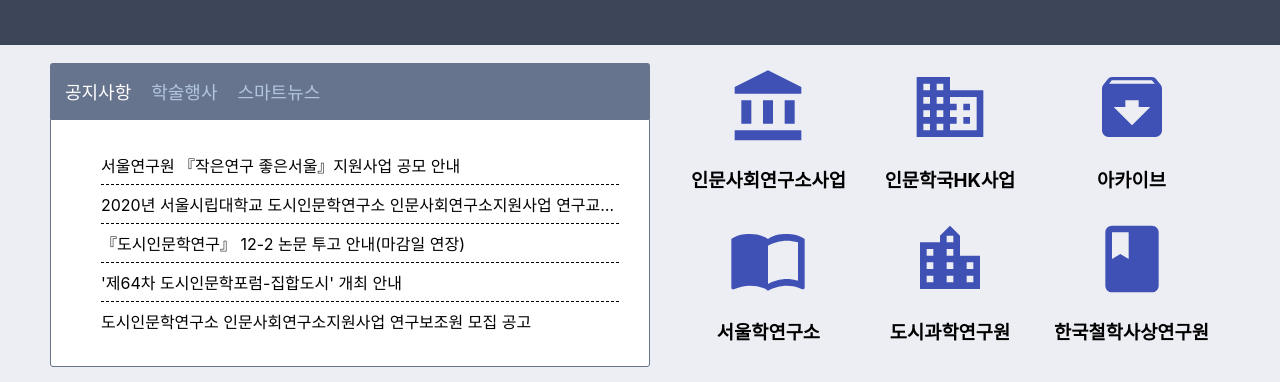
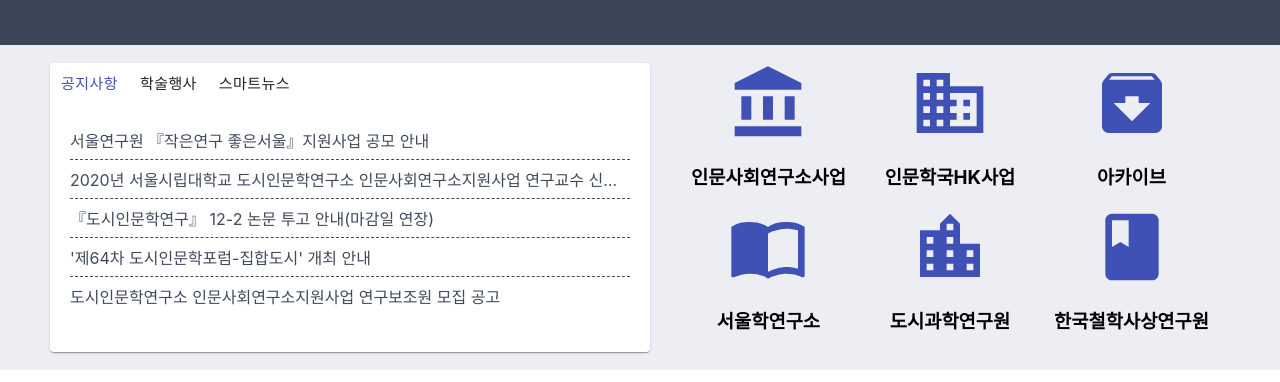
Before and after one commit to powergee/smart-city-hub, a React (Create React App) app in the folder frontend/: page / in a window 1280 px wide. Shown: the part 786-1168 px from the top of the page. Built offline with nearby package versions, Linux system fonts and the light colour scheme.

Commit message:
Add Material UI in NoticeBoard.js

```diff
--- a/frontend/src/components/NoticeBoard.js
+++ b/frontend/src/components/NoticeBoard.js
@@ -1,15 +1,21 @@
-import React from 'react'
+import React, { useState } from 'react'
 import "./NoticeBoard.scss"
+import { Paper, Button } from '@material-ui/core'
 
 export default function NoticeBoard() {
+    const NOTICE = 0, EVENT = 1, NEWS = 2;
+    const [selected, setSelected] = useState(0);
+
+    const getButtonHandler = (num) => () => {
+        setSelected(num);
+    }
+
     return (
-        <div>
+        <Paper>
             <div className="board-header">
-                <ul>
-                    <li className="category-enabled">공지사항</li>
-                    <li className="category-disabled">학술행사</li>
-                    <li className="category-disabled">스마트뉴스</li>
-                </ul>
+                <Button onClick={getButtonHandler(NOTICE)} color={(selected === NOTICE ? "primary" : "default")} size="large">공지사항</Button>
+                <Button onClick={getButtonHandler(EVENT)} color={(selected === EVENT ? "primary" : "default")} size="large">학술행사</Button>
+                <Button onClick={getButtonHandler(NEWS)} color={(selected === NEWS ? "primary" : "default")} size="large">스마트뉴스</Button>
             </div>
             <div className="board-contents">
                 <ul>
@@ -20,6 +26,6 @@ export default function NoticeBoard() {
                     <li>도시인문학연구소 인문사회연구소지원사업 연구보조원 모집 공고</li>
                 </ul>
             </div>
-        </div>
+        </Paper>
     )
 }
--- a/frontend/src/components/NoticeBoard.scss
+++ b/frontend/src/components/NoticeBoard.scss
@@ -1,16 +1,17 @@
 @import "../shared/shared.scss";
 
-$header-color: #67748d;
+// $header-color: #67748d;
 $category-padding: 0 20px 0 0;
-$category-enabled: #ffffff;
-$category-disabled: #B3C6DF;
+// $category-enabled: #ffffff;
+// $category-disabled: #B3C6DF;
 $category-font: 18px;
-$border-radius: 3px;
+// $border-radius: 3px;
+$boundary-color: #404A5D;
 
 .board-header {
     display: block;
-    background-color: $header-color;
-    border-radius: $border-radius $border-radius 0 0;
+    // background-color: $header-color;
+    // border-radius: $border-radius $border-radius 0 0;
 
     ul {
         list-style-type: none;
@@ -27,27 +28,23 @@ $border-radius: 3px;
     }
 }
 
-.category-enabled {
-    color: $category-enabled;
-}
+.board-contents {
+    // background-color: white;
+    // border: 1px solid $header-color;
+    // border-radius: 0 0 $border-radius $border-radius;
 
-.category-disabled {
-    color: $category-disabled;
-}
+    ul {
+        padding-inline-start: 20px;
 
-.board-contents {
-    background-color: white;
-    border: 1px solid $header-color;
-    border-radius: 0 0 $border-radius $border-radius;
-    padding: 10px;
-
-    ul > li {
-        padding: 7px 0px 7px 0;
-        margin-right: 20px;
-        border-bottom: 1px dashed;
-        overflow: hidden;
-        text-overflow: ellipsis;
-        white-space: nowrap;
+        & > li {
+            padding: 7px 0px 7px 0;
+            margin-right: 20px;
+            border-bottom: 1px dashed $boundary-color;
+            color: $boundary-color;
+            overflow: hidden;
+            text-overflow: ellipsis;
+            white-space: nowrap;
+        }
     }
 
     ul > li:last-child {
```
